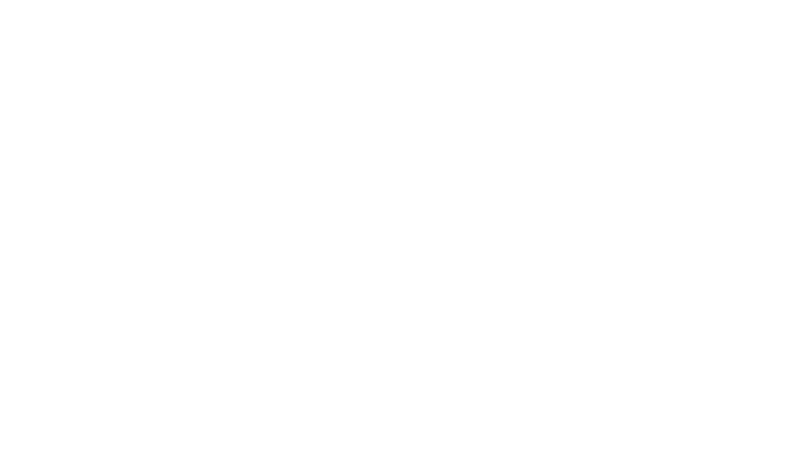
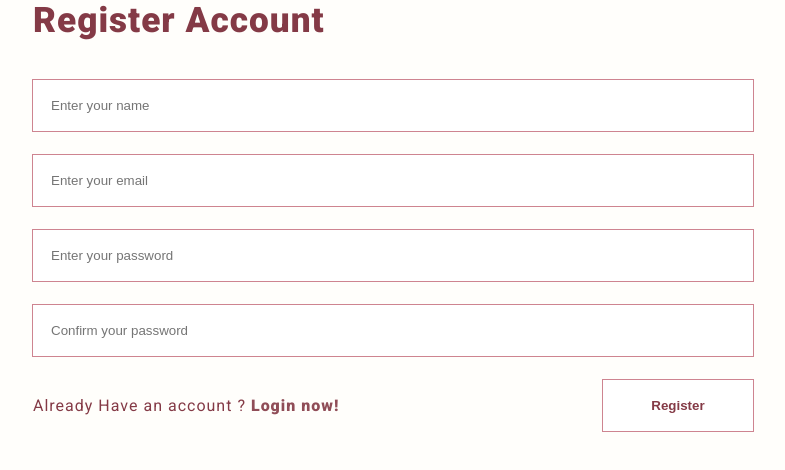
Before and after one commit to dantox71/ClothStore, a React (Create React App) app in the folder client/: page /register in a window 1280 px wide. Shown: the top 470 px of the page, without its empty margins (247-1032 px from the left). Built offline with nearby package versions, Linux system fonts and the light colour scheme.

Commit message:
Prepare to work with redux,Register component,register actions & reduecers

```diff
--- a/client/src/App.js
+++ b/client/src/App.js
@@ -1,11 +1,25 @@
 import React from "react";
 import { BrowserRouter as Router, Switch, Route } from "react-router-dom";
+import "./App.css";
+import store from "./store";
+import { Provider } from "react-redux";
+import Register from "./components/auth/Register";
+import { loadUser } from "./actions/auth";
 
 const App = () => {
+  //Load user if there's token in localStorage
+  if (localStorage.token) {
+    store.dispatch(loadUser());
+  }
+
   return (
-    <Router>
-      <Switch></Switch>
-    </Router>
+    <Provider store={store}>
+      <Router>
+        <Switch>
+          <Route exact path="/register" component={Register} />
+        </Switch>
+      </Router>
+    </Provider>
   );
 };
 
--- /dev/null
+++ b/client/src/actions/auth.js
@@ -0,0 +1,45 @@
+import { REGISTER, USER_LOADED } from "./types";
+import axios from "axios";
+import setAuthHeader from "../../src/utils/setAuthHeader";
+
+export const loadUser = () => async dispatch => {
+    if (localStorage.token) {
+        setAuthHeader(localStorage.token);
+    }
+
+    console.log("User loaded");
+
+    try {
+        const res = await axios.get("/api/v1/auth/me");
+
+        dispatch({
+            type: USER_LOADED,
+            payload: res.data.data
+        });
+    } catch (err) {
+        console.log(err.response.data);
+    }
+};
+
+export const register = formData => async dispatch => {
+    const config = {
+        headers: {
+            "Content-Type": "application/json"
+        }
+    };
+
+    const body = JSON.stringify(formData);
+
+    try {
+        const res = await axios.post("/api/v1/auth/register", body, config);
+
+        dispatch({
+            type: REGISTER,
+            payload: res.data.token
+        });
+
+        dispatch(loadUser());
+    } catch (err) {
+        console.log(err.response.data);
+    }
+};
--- /dev/null
+++ b/client/src/actions/types.js
@@ -0,0 +1,2 @@
+export const REGISTER = "REGISTER";
+export const USER_LOADED = "USER_LOADED";
--- /dev/null
+++ b/client/src/components/auth/Register.js
@@ -0,0 +1,107 @@
+import React, { Fragment, useState, useEffect } from "react";
+import { Link, Redirect } from "react-router-dom";
+import { connect } from "react-redux";
+import { register } from "../../actions/auth";
+import PropTypes from "prop-types";
+
+const Register = ({ register, auth: { isAuthenticated } }) => {
+  const [formData, setFormData] = useState({
+    name: "",
+    email: "",
+    password: "",
+    password2: ""
+  });
+
+  //Redirect if authenticated
+  if (isAuthenticated) {
+    // return <Redirect to="/login" />; REDIRECT TO HOMEPAGE
+  }
+
+  const { name, email, password, password2 } = formData;
+
+  const onChange = e => {
+    setFormData({
+      ...formData,
+      [e.target.name]: e.target.value
+    });
+  };
+
+  const onSubmit = e => {
+    if (name === "" || email === "" || password === "" || password2 === "") {
+      console.log("please fill in all required fields");
+    } else if (password !== password2) {
+      console.log("Password does not match");
+    }
+
+    register(formData);
+
+    e.preventDefault();
+  };
+
+  return (
+    <section id="register">
+      <form onSubmit={onSubmit}>
+        <div className="container">
+          <h1> Register Account </h1>{" "}
+          <div className="form-group">
+            <input
+              type="text"
+              name="name"
+              value={name}
+              onChange={onChange}
+              placeholder="Enter your name"
+            />
+          </div>
+          <div className="form-group">
+            <input
+              type="email"
+              name="email"
+              onChange={onChange}
+              value={email}
+              placeholder="Enter your email"
+            />
+          </div>
+          <div className="form-group">
+            <input
+              type="password"
+              name="password"
+              value={password}
+              onChange={onChange}
+              placeholder="Enter your password"
+            />
+          </div>
+          <div className="form-group">
+            <input
+              type="password"
+              name="password2"
+              onChange={onChange}
+              value={password2}
+              placeholder="Confirm your password"
+            />
+          </div>
+          <div className="form-group">
+            <span>
+              Already Have an account ?
+              <Link to="/login" className="text-bold">
+                {" "}
+                Login now!
+              </Link>
+            </span>
+            <input type="submit" value="Register" className="btn btn-primary" />
+          </div>
+        </div>
+      </form>
+    </section>
+  );
+};
+
+Register.propTypes = {
+  auth: PropTypes.object.isRequired
+};
+
+const mapStateToProps = state => ({
+  auth: state.auth,
+  register: PropTypes.func.isRequired
+});
+
+export default connect(mapStateToProps, { register })(Register);
--- /dev/null
+++ b/client/src/reducers/auth.js
@@ -0,0 +1,36 @@
+import { REGISTER, USER_LOADED } from "../actions/types";
+
+const initialState = {
+    isAuthenticated: false,
+    token: localStorage.getItem("token"),
+    loading: true,
+    user: null,
+    errors: null
+};
+
+export default (state = initialState, action) => {
+    const { type, payload } = action;
+
+    switch (type) {
+        case USER_LOADED:
+            return {
+                ...state,
+                isAuthenticated: true,
+                loading: false,
+                errors: null,
+                user: payload
+            };
+
+        case REGISTER:
+            localStorage.setItem("token", payload);
+            return {
+                ...state,
+                token: payload, //set token in state
+                isAuthenticated: true,
+                loading: false
+            };
+
+        default:
+            return state;
+    }
+};
--- /dev/null
+++ b/client/src/reducers/index.js
@@ -0,0 +1,11 @@
+import { combineReducers } from 'redux';
+import auth from './auth';
+
+
+const rootReducer = combineReducers({
+    auth
+})
+
+
+
+export default rootReducer;
--- /dev/null
+++ b/client/src/store.js
@@ -0,0 +1,13 @@
+import { createStore, applyMiddleware } from "redux";
+import thunk from "redux-thunk";
+import rootReducer from "./reducers/index";
+import { composeWithDevTools } from "redux-devtools-extension";
+
+const middleware = [thunk];
+
+const store = createStore(
+    rootReducer,
+    composeWithDevTools(applyMiddleware(...middleware))
+);
+
+export default store;
```
Also changed, not shown: 1 other file (tests, documents, lock files or other folders).
